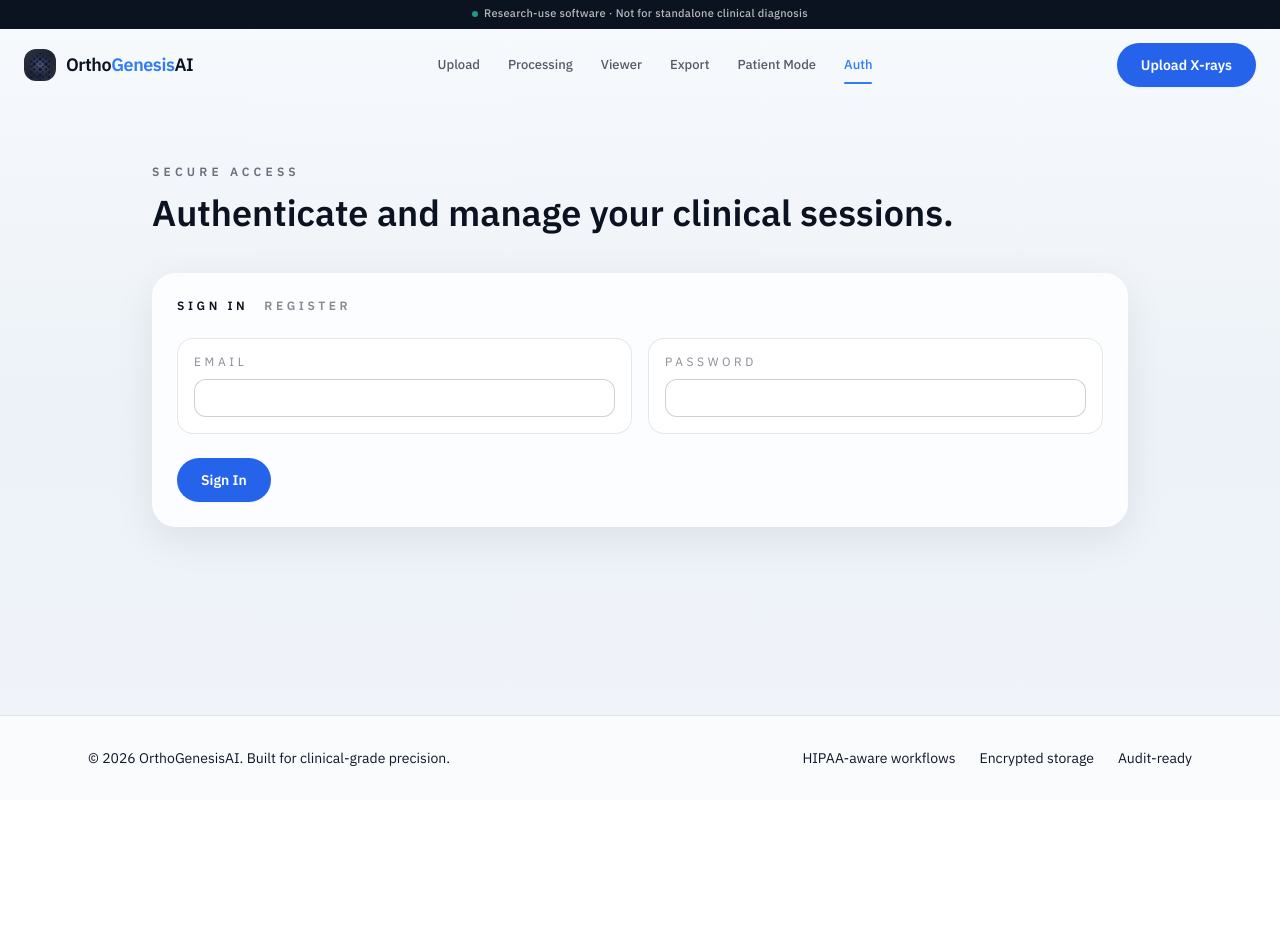
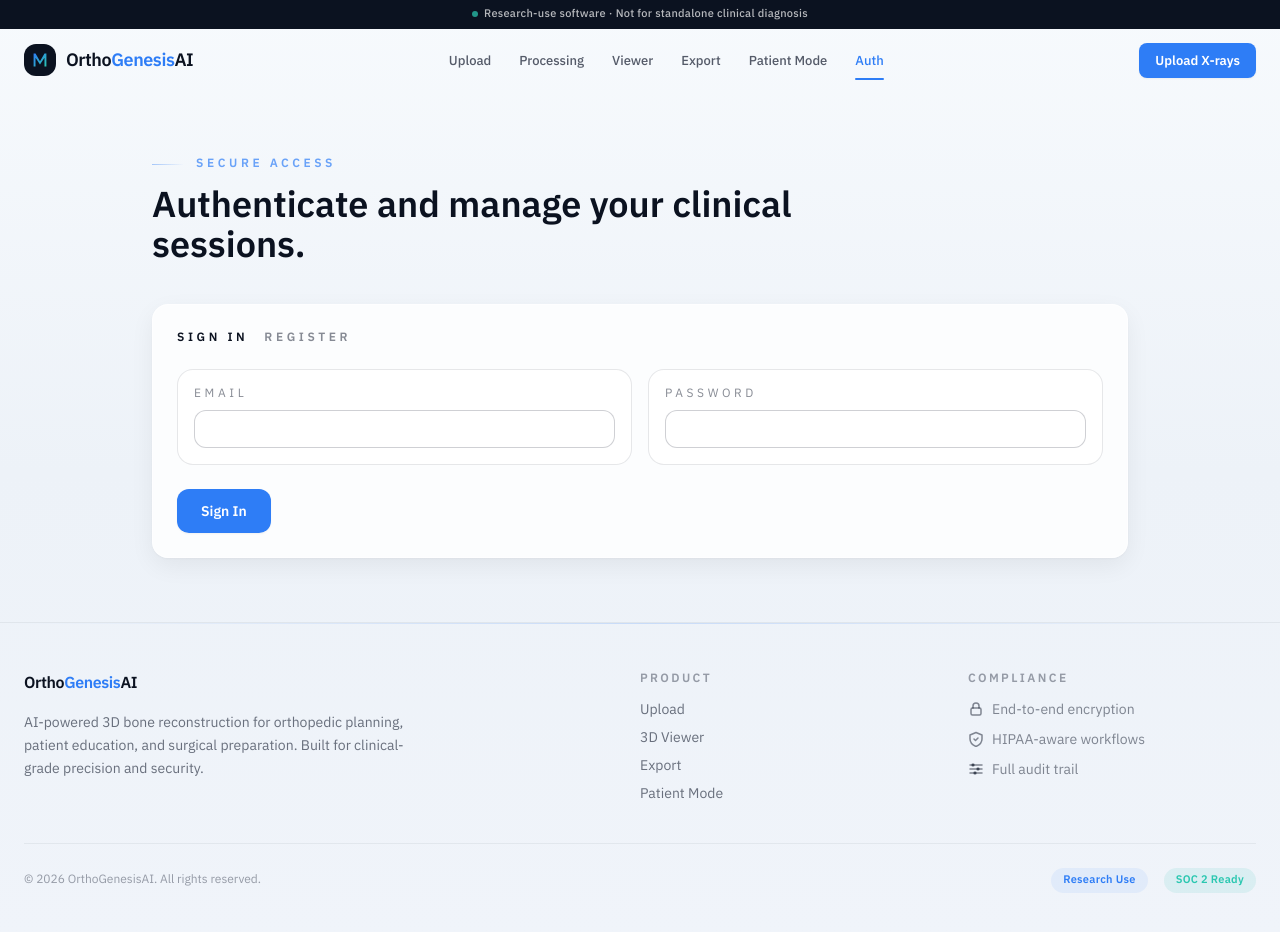
Before and after one commit to ExternalYelu/OrthoGenesisAI, a Next.js app in the folder frontend/: page /auth in a window 1280 px wide. Shown: the top 932 px of the page. Before the commit the page ends 800 px from the top, so only its background shows below. Built offline with nearby package versions, Linux system fonts and the light colour scheme.

Commit message:
additions to frontend arch + UI design.

```diff
--- a/frontend/components/BrandMark.tsx
+++ b/frontend/components/BrandMark.tsx
@@ -1,18 +1,27 @@
-import Image from "next/image";
-
 type BrandMarkProps = {
   className?: string;
 };
 
 export function BrandMark({ className }: BrandMarkProps) {
   return (
-    <Image
-      src="/orthogenesis-logo.svg"
-      alt="OrthoGenesisAI logo"
-      width={64}
-      height={64}
+    <svg
+      viewBox="0 0 40 40"
+      fill="none"
+      xmlns="http://www.w3.org/2000/svg"
       className={className}
-      priority
-    />
+      aria-label="OrthoGenesisAI logo"
+    >
+      <rect width="40" height="40" rx="10" fill="#0B1220" />
+      <path
+        d="M12 28V12h2.4l5.6 9.6L25.6 12H28v16h-2.4V17.2L20 25.6l-5.6-8.4V28H12z"
+        fill="url(#brand-gradient)"
+      />
+      <defs>
+        <linearGradient id="brand-gradient" x1="12" y1="12" x2="28" y2="28" gradientUnits="userSpaceOnUse">
+          <stop stopColor="#2E7DF6" />
+          <stop offset="1" stopColor="#2AC7B0" />
+        </linearGradient>
+      </defs>
+    </svg>
   );
 }
--- a/frontend/components/Button.tsx
+++ b/frontend/components/Button.tsx
@@ -5,40 +5,85 @@ import type { Route } from "next";
 type ButtonProps = {
   href?: Route;
   label: string;
-  variant?: "primary" | "ghost" | "outline";
+  variant?: "primary" | "ghost" | "outline" | "danger";
+  size?: "sm" | "md" | "lg";
   className?: string;
   onClick?: () => void;
+  disabled?: boolean;
+  loading?: boolean;
+  icon?: React.ReactNode;
 };
 
 export function Button({
   href,
   label,
   variant = "primary",
+  size = "md",
   className,
-  onClick
+  onClick,
+  disabled,
+  loading,
+  icon
 }: ButtonProps) {
   const base =
-    "inline-flex items-center justify-center rounded-full px-6 py-3 text-sm font-semibold transition-all duration-200";
+    "inline-flex items-center justify-center gap-2 font-semibold transition-all duration-200 ease-out-expo select-none";
+
+  const sizes = {
+    sm: "rounded-lg px-4 py-2 text-[13px]",
+    md: "rounded-xl px-6 py-3 text-sm",
+    lg: "rounded-xl px-8 py-3.5 text-[15px]"
+  };
+
   const styles = {
-    primary:
-      "bg-[#2563eb] text-white shadow-sm hover:-translate-y-0.5 hover:bg-[#1d4ed8]",
-    ghost: "text-ink hover:text-accent",
-    outline:
-      "border border-slate/20 text-ink hover:border-accent hover:text-accent"
+    primary: clsx(
+      "bg-accent text-white shadow-sm",
+      "hover:bg-accent-dark hover:shadow-md hover:-translate-y-[1px]",
+      "active:translate-y-0 active:shadow-sm"
+    ),
+    ghost: "text-slate/70 hover:text-ink hover:bg-slate/[0.05]",
+    outline: clsx(
+      "border border-slate/[0.12] text-ink bg-white/60",
+      "hover:border-accent/30 hover:text-accent hover:bg-accent/[0.03]"
+    ),
+    danger: clsx(
+      "bg-danger text-white shadow-sm",
+      "hover:bg-red-700 hover:shadow-md hover:-translate-y-[1px]"
+    )
   };
-  const classes = clsx(base, styles[variant], className);
 
-  if (href) {
+  const classes = clsx(
+    base,
+    sizes[size],
+    styles[variant],
+    (disabled || loading) && "pointer-events-none opacity-50",
+    className
+  );
+
+  const content = (
+    <>
+      {loading ? (
+        <svg className="h-4 w-4 animate-spin" viewBox="0 0 24 24" fill="none">
+          <circle className="opacity-25" cx="12" cy="12" r="10" stroke="currentColor" strokeWidth="3" />
+          <path className="opacity-75" fill="currentColor" d="M4 12a8 8 0 018-8V0C5.373 0 0 5.373 0 12h4z" />
+        </svg>
+      ) : icon ? (
+        <span className="flex-shrink-0">{icon}</span>
+      ) : null}
+      {label}
+    </>
+  );
+
+  if (href && !disabled) {
     return (
       <Link className={classes} href={href}>
-        {label}
+        {content}
       </Link>
     );
   }
 
   return (
-    <button className={classes} onClick={onClick} type="button">
-      {label}
+    <button className={classes} onClick={onClick} disabled={disabled || loading} type="button">
+      {content}
     </button>
   );
 }
--- a/frontend/components/Footer.tsx
+++ b/frontend/components/Footer.tsx
@@ -1,12 +1,101 @@
+import Link from "next/link";
+
+const productLinks = [
+  { href: "/upload" as const, label: "Upload" },
+  { href: "/viewer" as const, label: "3D Viewer" },
+  { href: "/export" as const, label: "Export" },
+  { href: "/patient" as const, label: "Patient Mode" }
+];
+
+const complianceItems = [
+  {
+    icon: (
+      <svg width="16" height="16" viewBox="0 0 16 16" fill="none" stroke="currentColor" strokeWidth="1.5" strokeLinecap="round" strokeLinejoin="round">
+        <rect x="3" y="7" width="10" height="7" rx="1.5" />
+        <path d="M5 7V5a3 3 0 0 1 6 0v2" />
+      </svg>
+    ),
+    label: "End-to-end encryption"
+  },
+  {
+    icon: (
+      <svg width="16" height="16" viewBox="0 0 16 16" fill="none" stroke="currentColor" strokeWidth="1.5" strokeLinecap="round" strokeLinejoin="round">
+        <path d="M8 1.5L2 4v4c0 3.5 2.5 6 6 7.5 3.5-1.5 6-4 6-7.5V4L8 1.5z" />
+        <path d="M6 8l1.5 1.5L10 7" />
+      </svg>
+    ),
+    label: "HIPAA-aware workflows"
+  },
+  {
+    icon: (
+      <svg width="16" height="16" viewBox="0 0 16 16" fill="none" stroke="currentColor" strokeWidth="1.5" strokeLinecap="round" strokeLinejoin="round">
+        <path d="M2 12h12M2 8h12M2 4h12" />
+        <circle cx="5" cy="4" r="1" fill="currentColor" />
+        <circle cx="10" cy="8" r="1" fill="currentColor" />
+        <circle cx="7" cy="12" r="1" fill="currentColor" />
+      </svg>
+    ),
+    label: "Full audit trail"
+  }
+];
+
 export function Footer() {
   return (
-    <footer className="border-t border-slate/10 bg-white/70">
-      <div className="mx-auto flex w-full max-w-6xl flex-col gap-3 px-6 py-8 text-sm text-slate md:flex-row md:items-center md:justify-between">
-        <p>© 2026 OrthoGenesisAI. Built for clinical-grade precision.</p>
-        <div className="flex gap-6">
-          <span>HIPAA-aware workflows</span>
-          <span>Encrypted storage</span>
-          <span>Audit-ready</span>
+    <footer className="relative border-t border-slate/[0.06]">
+      <div className="absolute inset-x-0 top-0 h-px bg-gradient-to-r from-transparent via-accent/20 to-transparent" />
+      <div className="mx-auto w-full max-w-7xl px-6 py-12">
+        <div className="grid gap-10 md:grid-cols-[2fr,1fr,1fr]">
+          <div className="space-y-4">
+            <p className="text-base font-semibold tracking-tight text-ink">
+              Ortho<span className="text-accent">Genesis</span>AI
+            </p>
+            <p className="max-w-sm text-sm leading-relaxed text-slate/60">
+              AI-powered 3D bone reconstruction for orthopedic planning,
+              patient education, and surgical preparation. Built for clinical-grade
+              precision and security.
+            </p>
+          </div>
+
+          <div className="space-y-3">
+            <p className="text-xs font-semibold uppercase tracking-[0.2em] text-slate/40">
+              Product
+            </p>
+            <nav className="flex flex-col gap-2">
+              {productLinks.map((link) => (
+                <Link
+                  key={link.href}
+                  href={link.href}
+                  className="text-sm text-slate/60 transition-colors hover:text-ink"
+                >
+                  {link.label}
+                </Link>
+              ))}
+            </nav>
+          </div>
+
+          <div className="space-y-3">
+            <p className="text-xs font-semibold uppercase tracking-[0.2em] text-slate/40">
+              Compliance
+            </p>
+            <div className="flex flex-col gap-2.5">
+              {complianceItems.map((item) => (
+                <div key={item.label} className="flex items-center gap-2 text-slate/50">
+                  <span className="flex-shrink-0">{item.icon}</span>
+                  <span className="text-sm">{item.label}</span>
+                </div>
+              ))}
+            </div>
+          </div>
+        </div>
+
+        <div className="mt-10 flex flex-col items-center justify-between gap-4 border-t border-slate/[0.06] pt-6 md:flex-row">
+          <p className="text-xs text-slate/40">
+            © {new Date().getFullYear()} OrthoGenesisAI. All rights reserved.
+          </p>
+          <div className="flex items-center gap-4">
+            <span className="badge-blue">Research Use</span>
+            <span className="badge-teal">SOC 2 Ready</span>
+          </div>
         </div>
       </div>
     </footer>
--- a/frontend/components/SectionHeader.tsx
+++ b/frontend/components/SectionHeader.tsx
@@ -1,15 +1,23 @@
 type SectionHeaderProps = {
   title: string;
   subtitle: string;
+  badge?: string;
+  align?: "left" | "center";
 };
 
-export function SectionHeader({ title, subtitle }: SectionHeaderProps) {
+export function SectionHeader({ title, subtitle, badge, align = "left" }: SectionHeaderProps) {
   return (
-    <div className="flex flex-col gap-3">
-      <p className="text-xs font-semibold uppercase tracking-[0.35em] text-slate/60">
-        {title}
-      </p>
-      <h2 className="text-3xl font-semibold text-ink md:text-4xl">{subtitle}</h2>
+    <div className={`flex flex-col gap-3 ${align === "center" ? "items-center text-center" : ""}`}>
+      <div className="flex items-center gap-3">
+        <div className="h-px w-8 bg-gradient-to-r from-accent/40 to-transparent" />
+        <p className="text-xs font-semibold uppercase tracking-[0.3em] text-accent/70">
+          {title}
+        </p>
+        {badge && <span className="badge-blue">{badge}</span>}
+      </div>
+      <h2 className="max-w-2xl text-3xl font-semibold leading-snug text-ink md:text-4xl">
+        {subtitle}
+      </h2>
     </div>
   );
 }
--- a/frontend/components/SurfaceCard.tsx
+++ b/frontend/components/SurfaceCard.tsx
@@ -4,16 +4,38 @@ import clsx from "clsx";
 type SurfaceCardProps = {
   children: ReactNode;
   className?: string;
+  variant?: "default" | "elevated" | "bordered" | "gradient";
+  hover?: boolean;
 };
 
-export function SurfaceCard({ children, className }: SurfaceCardProps) {
+export function SurfaceCard({
+  children,
+  className,
+  variant = "default",
+  hover = true
+}: SurfaceCardProps) {
+  const base = "rounded-2xl p-6 transition-all duration-300 ease-out-expo";
+  const variants = {
+    default: clsx(
+      "border border-white/60 bg-white/80 shadow-card backdrop-blur-sm",
+      hover && "hover:shadow-card-hover hover:-translate-y-[2px]"
+    ),
+    elevated: clsx(
+      "bg-white shadow-soft-lg",
+      hover && "hover:shadow-glow hover:-translate-y-[2px]"
+    ),
+    bordered: clsx(
+      "gradient-border bg-white/60 backdrop-blur-sm",
+      hover && "hover:bg-white/80 hover:-translate-y-[1px]"
+    ),
+    gradient: clsx(
+      "border border-accent/[0.08] bg-gradient-to-br from-white via-white to-accent/[0.03]",
+      hover && "hover:shadow-card-hover hover:-translate-y-[2px]"
+    )
+  };
+
   return (
-    <div
-      className={clsx(
-        "rounded-3xl border border-white/60 bg-white/80 p-6 shadow-soft backdrop-blur",
-        className
-      )}
-    >
+    <div className={clsx(base, variants[variant], className)}>
       {children}
     </div>
   );
```
